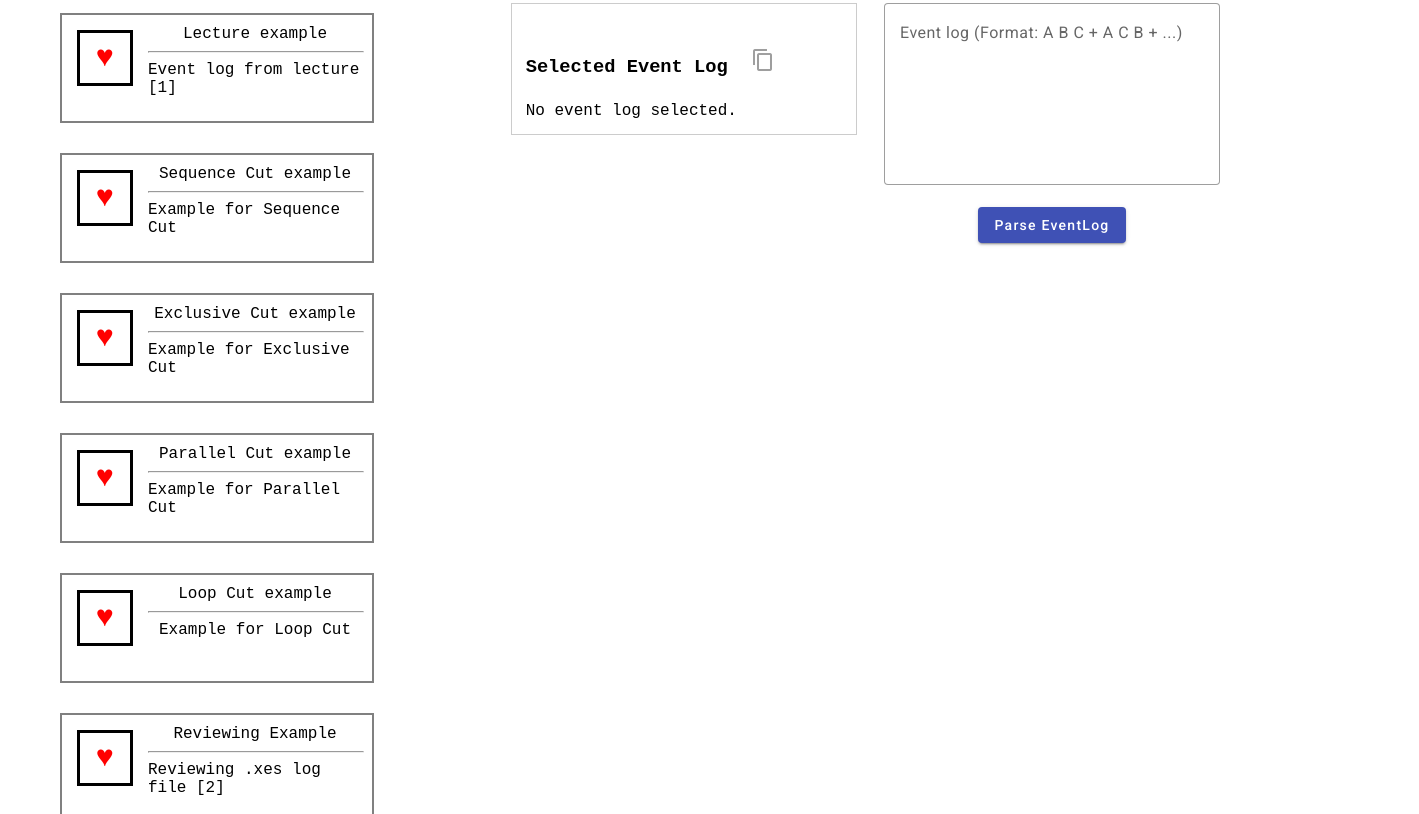
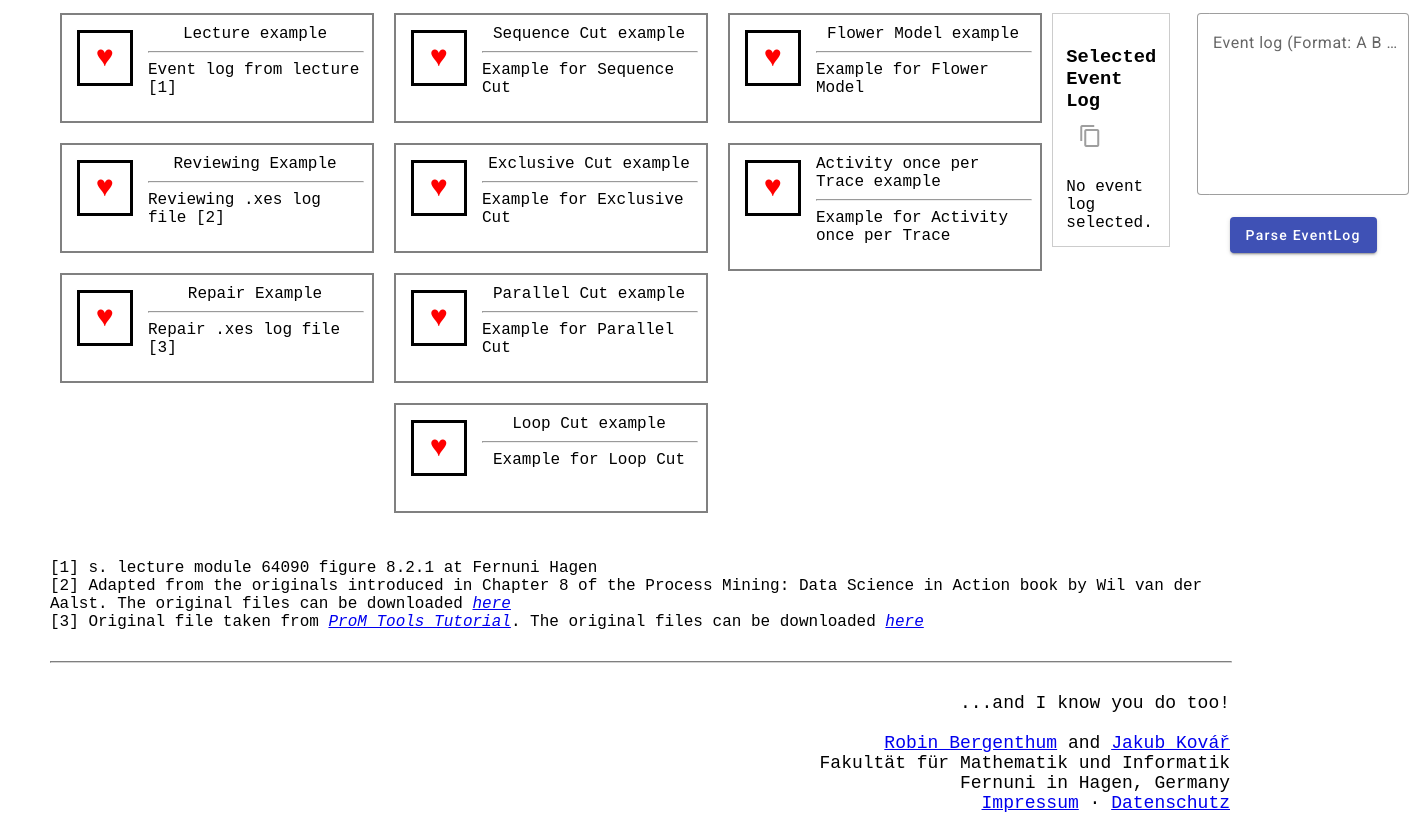
Before and after one commit to TilDans/Westen-FaPra-WiSe-24-25-ImproveLayout, an Angular app: page / in a window 1280 px wide. Shown: the part 900-1714 px from the top of the page, 1419 px wide, since content can reach past the window. Built offline with nearby package versions, Linux system fonts and the light colour scheme; what svg-pan-zoom, xmlbuilder2 would draw is missing.

Commit message:
rordering of examples, example for fallthrough cases

```diff
--- a/src/app/app.component.css
+++ b/src/app/app.component.css
@@ -49,7 +49,7 @@ hr {
 .sampleFile {
     display: flex;
     flex-direction: row;
-    justify-content: space-between;
+    justify-content: start;
     padding-right: 1px;
     padding-top: 20pt;
     width: 100%;
@@ -57,12 +57,14 @@ hr {
 
 .flexRowAlignSpaceEvenlyStart {
     display: flex;
-    flex-wrap: wrap;
-    justify-content: flex-start; /* Align items to the start */
-    align-items: flex-start;
-    width: 40%; /* Reduced width to make items closer */
-    gap: 10px; /* Optional: controls space between items */
+    flex-direction: column;
+    justify-content: flex-start; /* Centers buttons horizontally */
+    align-items: flex-start; /* Aligns items in the center */
+    flex-wrap: nowrap; /* Prevents wrapping */
+    width: fit-content; /* Limits width to only fit the buttons */
+    max-width: fit-content; /* Ensures row only takes up necessary space */
 }
+
 
 .inputFeature {
     display: flex;
@@ -70,6 +72,7 @@ hr {
     justify-content: space-between;
     width: 30%; /* Reduced width to make it closer to others */
     margin-left: 20pt;
+    margin-top: 10px;
 }
 
 .eventLogDisplay {
@@ -77,6 +80,7 @@ hr {
     flex-direction: row;
     justify-content: space-between;
     width: 30%; /* Reduced width to make it closer to others */
+    margin-top: 10px;
 }
 
 .sources a {
--- a/src/app/app.component.html
+++ b/src/app/app.component.html
@@ -17,18 +17,28 @@
         <div class="flexRowAlignSpaceEvenlyStart">
             <app-example-file title="Lecture example" link="assets/lectureExample.xes"
                               description="Event log from lecture [1]"></app-example-file>
-            <app-example-file title="Sequence Cut example" link="assets/sequenceCut.xes"
-                              description="Example for Sequence Cut"></app-example-file>
-            <app-example-file title="Exclusive Cut example" link="assets/exclusiveCut.xes"
-                              description="Example for Exclusive Cut"></app-example-file>
-            <app-example-file title="Parallel Cut example" link="assets/parallelCut.xes"
-                              description="Example for Parallel Cut"></app-example-file>
-            <app-example-file title="Loop Cut example" link="assets/loopCut.xes"
-                              description="Example for Loop Cut"></app-example-file>
             <app-example-file title="Reviewing Example" link="assets/reviewing.xes"
                               description="Reviewing .xes log file [2]"></app-example-file>
             <app-example-file title="Repair Example" link="assets/repairExample.xes"
                               description="Repair .xes log file [3]"></app-example-file>
+        </div>
+
+        <div class="flexRowAlignSpaceEvenlyStart">
+            <app-example-file title="Sequence Cut example" link="assets/sequenceCut.xes"
+                            description="Example for Sequence Cut"></app-example-file>
+            <app-example-file title="Exclusive Cut example" link="assets/exclusiveCut.xes"
+                            description="Example for Exclusive Cut"></app-example-file>
+            <app-example-file title="Parallel Cut example" link="assets/parallelCut.xes"
+                            description="Example for Parallel Cut"></app-example-file>
+            <app-example-file title="Loop Cut example" link="assets/loopCut.xes"
+                            description="Example for Loop Cut"></app-example-file>
+        </div>
+
+        <div class="flexRowAlignSpaceEvenlyStart">
+            <app-example-file title="Flower Model example" link="assets/fallthrough-flower.xes"
+                            description="Example for Flower Model"></app-example-file>
+            <app-example-file title="Activity once per Trace example" link="assets/fallthrough-aopt.xes"
+                            description="Example for Activity once per Trace"></app-example-file>
         </div>
 
         <div class="eventLogDisplay">
--- a/src/app/classes/Datastructure/InductiveGraph/inductivePetriNet.ts
+++ b/src/app/classes/Datastructure/InductiveGraph/inductivePetriNet.ts
@@ -29,7 +29,7 @@ export class InductivePetriNet{
     _svgService : SvgService = new SvgService (new SvgArrowService(new IntersectionCalculatorService()), new SvgLayoutService());
 
     //OffSet sollte nicht frößer sein als kleinstes Element * 2 (Berechnung, ob ein Element in einem Layer ist)
-    static horizontalOffset = 100;
+    static horizontalOffset = 150;
     static verticalOffset = 200;
 
     constructor() {
```
Also changed, not shown: 2 other files (tests, documents, lock files or other folders).
